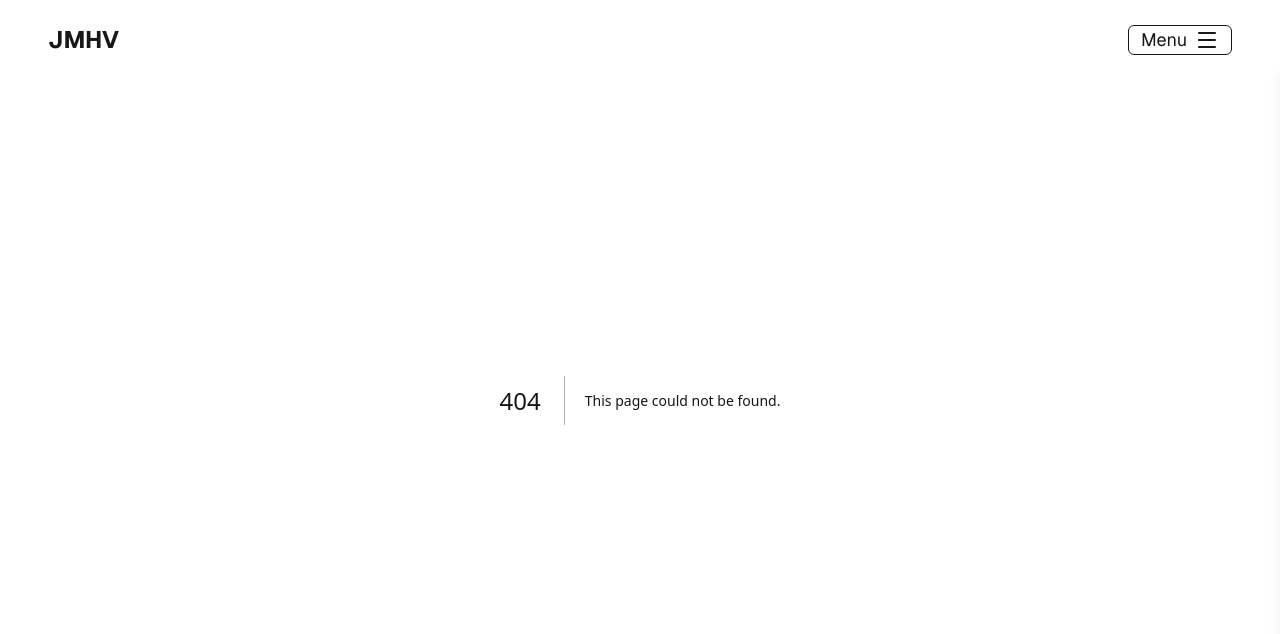
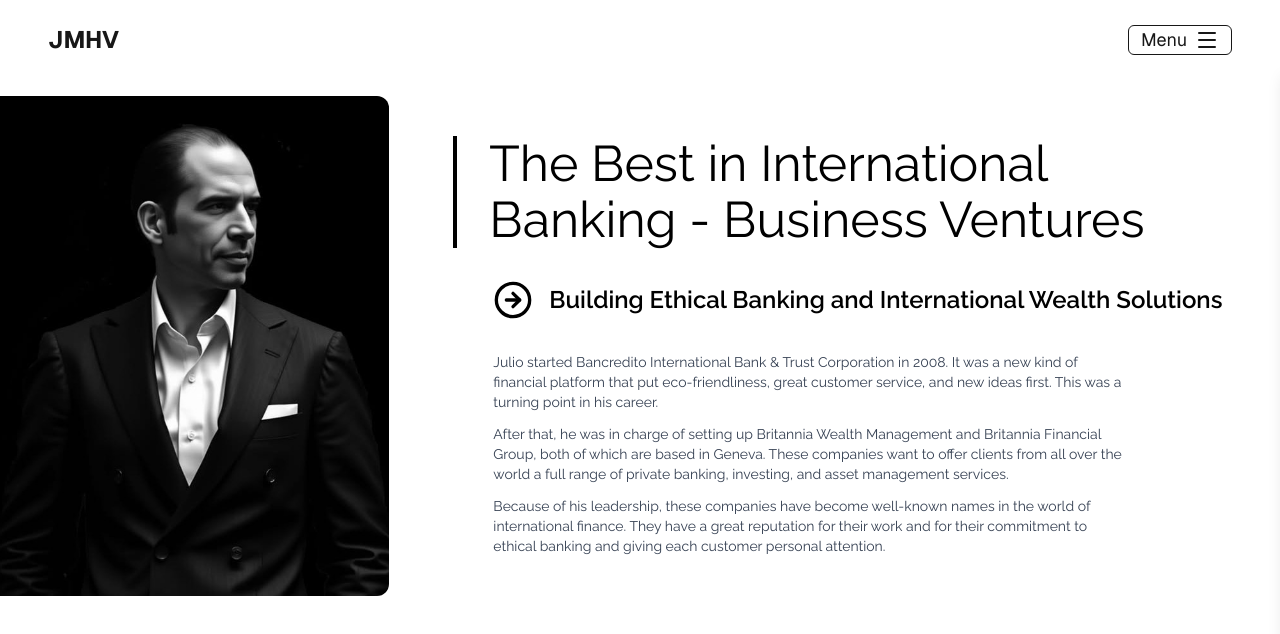
Before and after one commit to maisonatelier52-ux/julio-blog2, a Next.js app: page /banking in a window 1280 px wide. Before the commit this address had no page. Shown: the top 634 px of the page. Built offline with nearby package versions, Linux system fonts and the light colour scheme.

Commit message:
[Add] 3 pages: banking, global-impact, vision

```diff
--- /dev/null
+++ b/app/banking/page.jsx
@@ -0,0 +1,54 @@
+import { ArrowRightCircle } from "lucide-react";
+
+export default function Education() {
+  return (
+    <main className="font-raleway bg-white text-black min-h-screen w-full md:pr-12 pt-24 px-5 md:px-0 pb-16 md:pb-0">
+      {/* ---------- CONTENT ROW ---------- */}
+      <div className="flex flex-col md:flex-row items-center md:items-stretch gap-12 md:gap-16">
+
+        {/* Left: Image */}
+        <div className="w-full md:w-1/3 flex justify-center md:justify-start">
+          <div className="overflow-hidden md:rounded-tr-xl md:rounded-br-xl w-full h-[400px] md:h-[500px]">
+            <img
+              src="/julio_small.jpg"
+              alt="Education"
+              className="w-full h-full object-cover"
+            />
+          </div>
+        </div>
+
+        {/* Right: Text Content */}
+        <div className="w-full md:w-2/3 flex flex-col justify-center gap-6 md:gap-8">
+
+          {/* Big Heading with left line */}
+          <h1 className="text-3xl sm:text-4xl md:text-[30px] lg:text-[50px] border-l-4 border-black pl-4 sm:pl-6 md:pl-8">
+           The Best in International Banking - Business Ventures
+          </h1>
+
+          {/* Subheading with Lucide Icon */}
+          <div className="flex items-center gap-3 sm:gap-4 md:gap-4 pl-4 sm:pl-6 md:pl-10">
+            <ArrowRightCircle className="w-8 h-8 sm:w-10 sm:h-10 text-black" />
+            <h2 className="text-lg sm:text-xl md:text-2xl font-semibold">
+              Building Ethical Banking and International Wealth Solutions
+            </h2>
+          </div>
+
+          {/* Description */}
+          <div className="text-gray-700 max-w-full md:max-w-2xl pl-4 sm:pl-6 md:pl-10 text-base sm:text-sm">
+            <p>
+                Julio started Bancredito International Bank & Trust Corporation in 2008. It was a new kind of financial platform that put eco-friendliness, great customer service, and new ideas first. This was a turning point in his career.
+            </p>
+
+            <p className="pt-3">
+                After that, he was in charge of setting up Britannia Wealth Management and Britannia Financial Group, both of which are based in Geneva. These companies want to offer clients from all over the world a full range of private banking, investing, and asset management services.
+            </p>
+
+            <p className="pt-3">
+                Because of his leadership, these companies have become well-known names in the world of international finance. They have a great reputation for their work and for their commitment to ethical banking and giving each customer personal attention.
+            </p>
+          </div>
+        </div>
+      </div>
+    </main>
+  );
+}
--- a/app/component/header.jsx
+++ b/app/component/header.jsx
@@ -65,6 +65,27 @@ export default function Header() {
           >
             Finance
           </Link>
+          <Link
+            href="/banking"
+            className="text-lg hover:text-gray-500"
+            onClick={() => setIsOpen(false)}
+          >
+            Banking
+          </Link>
+          <Link
+            href="/vision"
+            className="text-lg hover:text-gray-500"
+            onClick={() => setIsOpen(false)}
+          >
+            Vision
+          </Link>
+          <Link
+            href="/global-impact"
+            className="text-lg hover:text-gray-500"
+            onClick={() => setIsOpen(false)}
+          >
+            Global Impact
+          </Link>
         </div>
       </aside>
     </>
--- /dev/null
+++ b/app/global-impact/page.jsx
@@ -0,0 +1,50 @@
+import { ArrowRightCircle } from "lucide-react";
+
+export default function Education() {
+  return (
+    <main className="font-raleway bg-white text-black min-h-screen w-full md:pr-12 pt-24 px-5 md:px-0 pb-16 md:pb-0">
+      {/* ---------- CONTENT ROW ---------- */}
+      <div className="flex flex-col md:flex-row items-center md:items-stretch gap-12 md:gap-16">
+
+        {/* Left: Image */}
+        <div className="w-full md:w-1/3 flex justify-center md:justify-start">
+          <div className="overflow-hidden md:rounded-tr-xl md:rounded-br-xl w-full h-[400px] md:h-[500px]">
+            <img
+              src="/julio_small.jpg"
+              alt="Education"
+              className="w-full h-full object-cover"
+            />
+          </div>
+        </div>
+
+        {/* Right: Text Content */}
+        <div className="w-full md:w-2/3 flex flex-col justify-center gap-6 md:gap-8">
+
+          {/* Big Heading with left line */}
+          <h1 className="text-3xl sm:text-4xl md:text-[30px] lg:text-[50px] border-l-4 border-black pl-4 sm:pl-6 md:pl-8">
+            A Real Global Citizen in the Financial World - Global Impact
+          </h1>
+
+          {/* Subheading with Lucide Icon */}
+          <div className="flex items-center gap-3 sm:gap-4 md:gap-4 pl-4 sm:pl-6 md:pl-10">
+            <ArrowRightCircle className="w-8 h-8 sm:w-10 sm:h-10 text-black" />
+            <h2 className="text-lg sm:text-xl md:text-2xl font-semibold">
+              Global Leadership in Modern Banking
+            </h2>
+          </div>
+
+          {/* Description */}
+          <div className="text-gray-700 max-w-full md:max-w-2xl pl-4 sm:pl-6 md:pl-10 text-base sm:text-sm">
+            <p>
+                Julio has a lot of power now that he is in charge of banks and other financial institutions on several continents. He has a truly global view because he has traveled a lot for both school and work. So, it's clear that global banking needs a lot of different skills and points of view.
+            </p>
+
+            <p className="pt-3">
+                He has demonstrated throughout his career that genuine innovation in finance can be realized by integrating heritage with adaptation, leadership with accountability, and tradition with insight. Julio Herrera Velutini has shown these traits throughout his whole career.
+            </p>
+          </div>
+        </div>
+      </div>
+    </main>
+  );
+}
--- /dev/null
+++ b/app/vision/page.jsx
@@ -0,0 +1,50 @@
+import { ArrowRightCircle } from "lucide-react";
+
+export default function Education() {
+  return (
+    <main className="font-raleway bg-white text-black min-h-screen w-full md:pr-12 pt-24 px-5 md:px-0 pb-16 md:pb-0">
+      {/* ---------- CONTENT ROW ---------- */}
+      <div className="flex flex-col md:flex-row items-center md:items-stretch gap-12 md:gap-16">
+
+        {/* Left: Image */}
+        <div className="w-full md:w-1/3 flex justify-center md:justify-start">
+          <div className="overflow-hidden md:rounded-tr-xl md:rounded-br-xl w-full h-[400px] md:h-[500px]">
+            <img
+              src="/julio_small.jpg"
+              alt="Education"
+              className="w-full h-full object-cover"
+            />
+          </div>
+        </div>
+
+        {/* Right: Text Content */}
+        <div className="w-full md:w-2/3 flex flex-col justify-center gap-6 md:gap-8">
+
+          {/* Big Heading with left line */}
+          <h1 className="text-3xl sm:text-4xl md:text-[30px] lg:text-[50px] border-l-4 border-black pl-4 sm:pl-6 md:pl-8">
+            Taking Control and Having a Goal - Vision
+          </h1>
+
+          {/* Subheading with Lucide Icon */}
+          <div className="flex items-center gap-3 sm:gap-4 md:gap-4 pl-4 sm:pl-6 md:pl-10">
+            <ArrowRightCircle className="w-8 h-8 sm:w-10 sm:h-10 text-black" />
+            <h2 className="text-lg sm:text-xl md:text-2xl font-semibold">
+              Leading with Values
+            </h2>
+          </div>
+
+          {/* Description */}
+          <div className="text-gray-700 max-w-full md:max-w-2xl pl-4 sm:pl-6 md:pl-10 text-base sm:text-sm">
+            <p>
+                Julio Herrera Velutini has said that we need to look at banking in a bigger way than just balance sheets and being the biggest player in the market. Moral values, growth that doesn't hurt the environment in the long run, and making a difference in society are all part of this way of thinking. He thought that being morally responsible and making money were the most important things in life. It makes the people who work in finance think about more than just making money; it also makes them think about how their actions will affect the community.
+            </p>
+
+            <p className="pt-3">
+                People in global finance look up to him as a leader because he uses long-lasting, smart strategies that help businesses, investors, and communities all at the same time. His work on responsible banking projects shows that banks can do more than just make money; they can also help people make real progress.
+            </p>
+          </div>
+        </div>
+      </div>
+    </main>
+  );
+}
```
